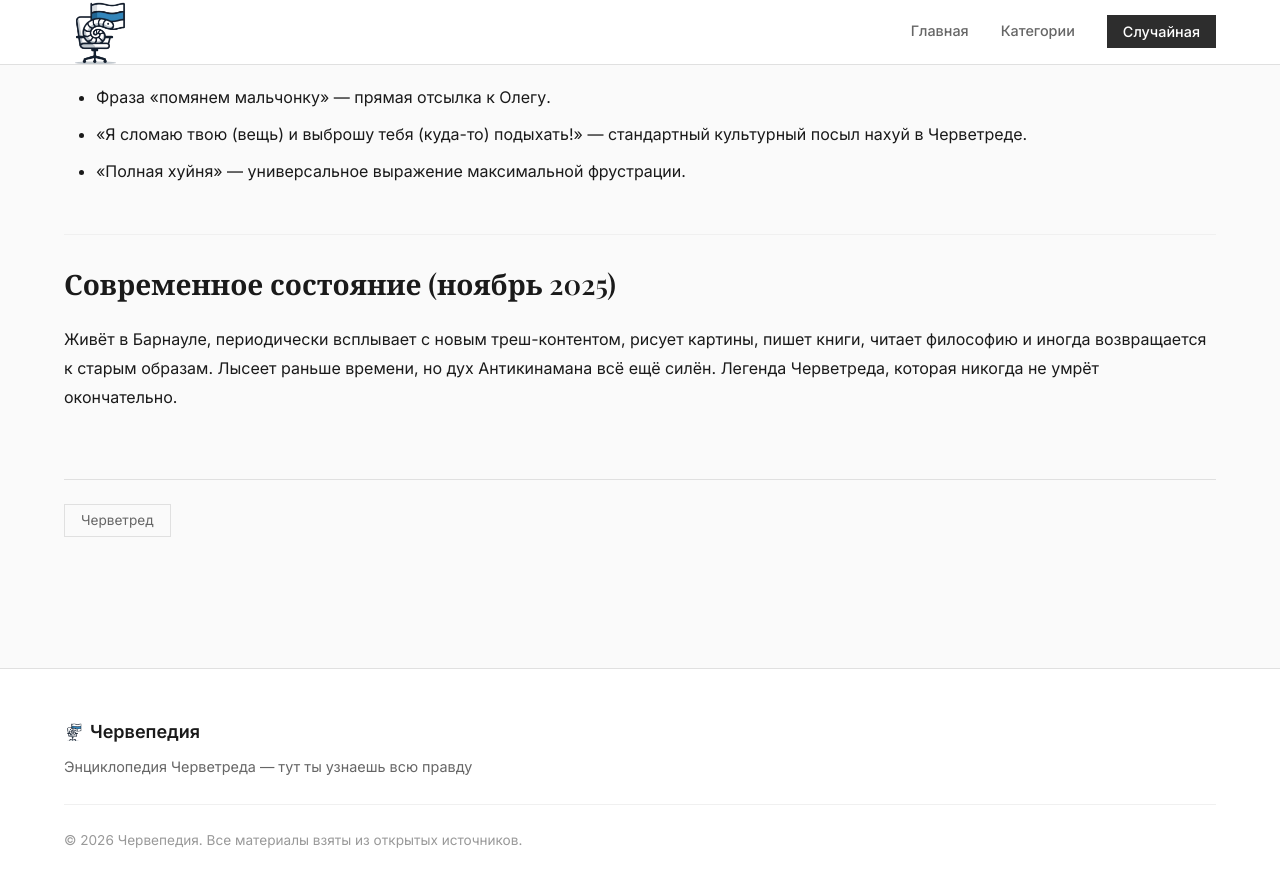
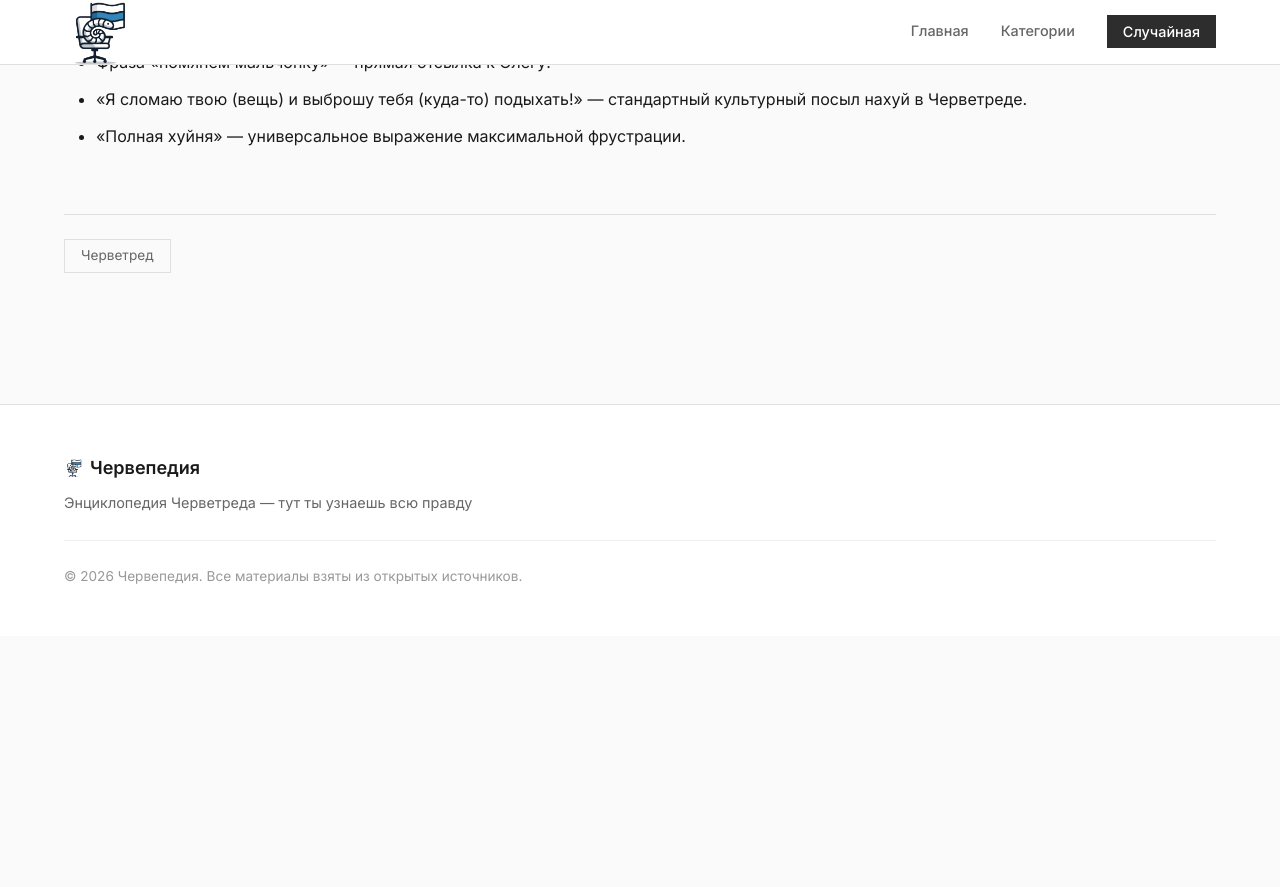
Before and after one commit to cherwepedia/111, a Jekyll site: the page built from _posts/2025-11-17-brat-oleg.md, in a window 1280 px wide and 900 px high, scrolled down 1792 px. Shown: the top 887 px of the window. Built offline with Jekyll 4.4.1, drawn with Linux system fonts in a browser that asks for light colours; a script that is not in the unit is left out; comment, search, counter and statistics services are not loaded; after the commit the page ends 2428 px from its top, so only the background shows below that; some of the changed text lies outside the part shown.

Commit message:
Update 2025-11-17-brat-oleg.md

```diff
--- a/_posts/2025-11-17-brat-oleg.md
+++ b/_posts/2025-11-17-brat-oleg.md
@@ -48,6 +48,3 @@ infobox:
 - Фраза «помянем мальчонку» — прямая отсылка к Олегу.
 - «Я сломаю твою (вещь) и выброшу тебя (куда-то) подыхать!» — стандартный культурный посыл нахуй в Черветреде.
 - «Полная хуйня» — универсальное выражение максимальной фрустрации.
-
-## Современное состояние (ноябрь 2025)
-Живёт в Барнауле, периодически всплывает с новым треш-контентом, рисует картины, пишет книги, читает философию и иногда возвращается к старым образам. Лысеет раньше времени, но дух Антикинамана всё ещё силён. Легенда Черветреда, которая никогда не умрёт окончательно.
```
